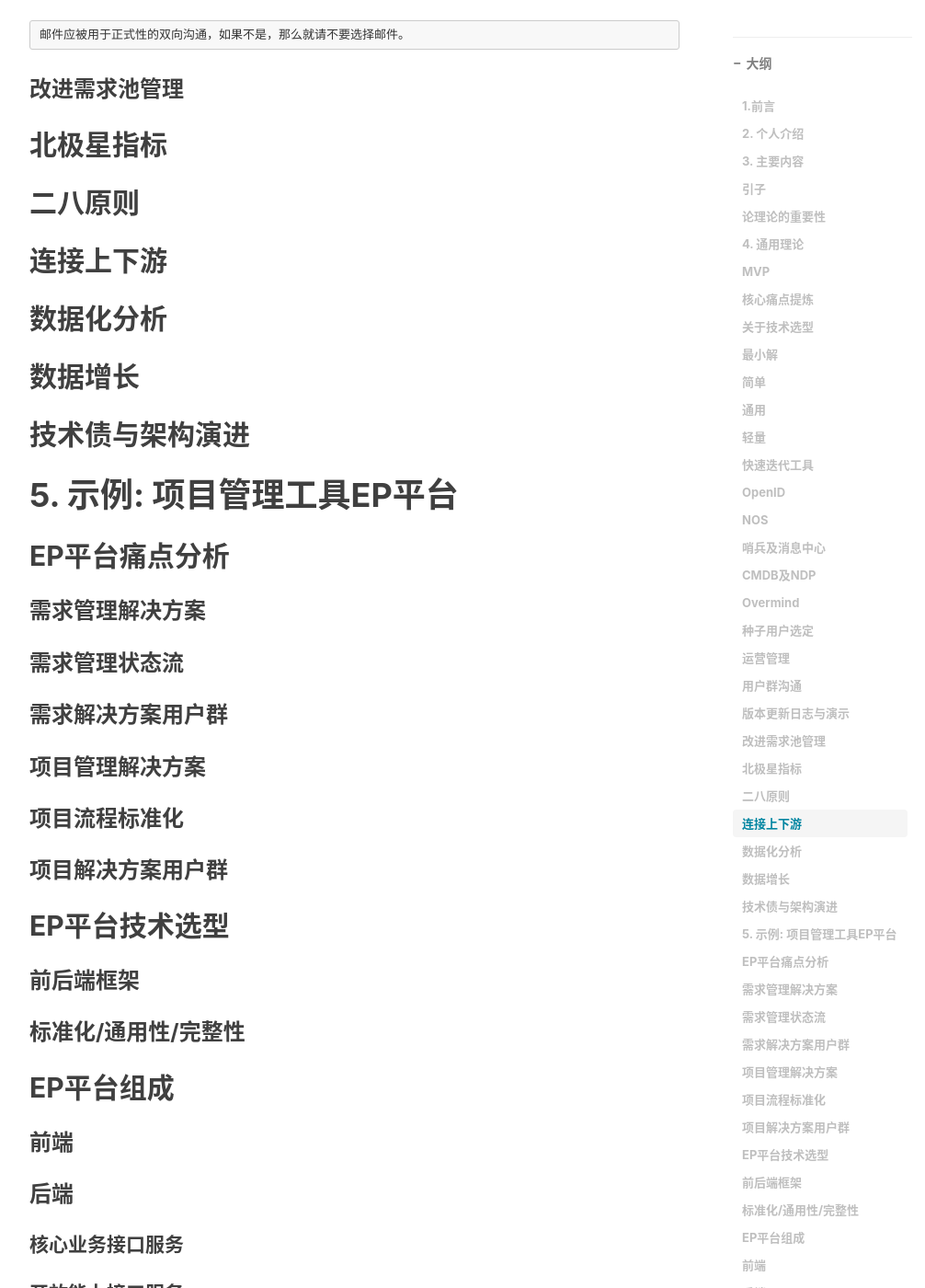
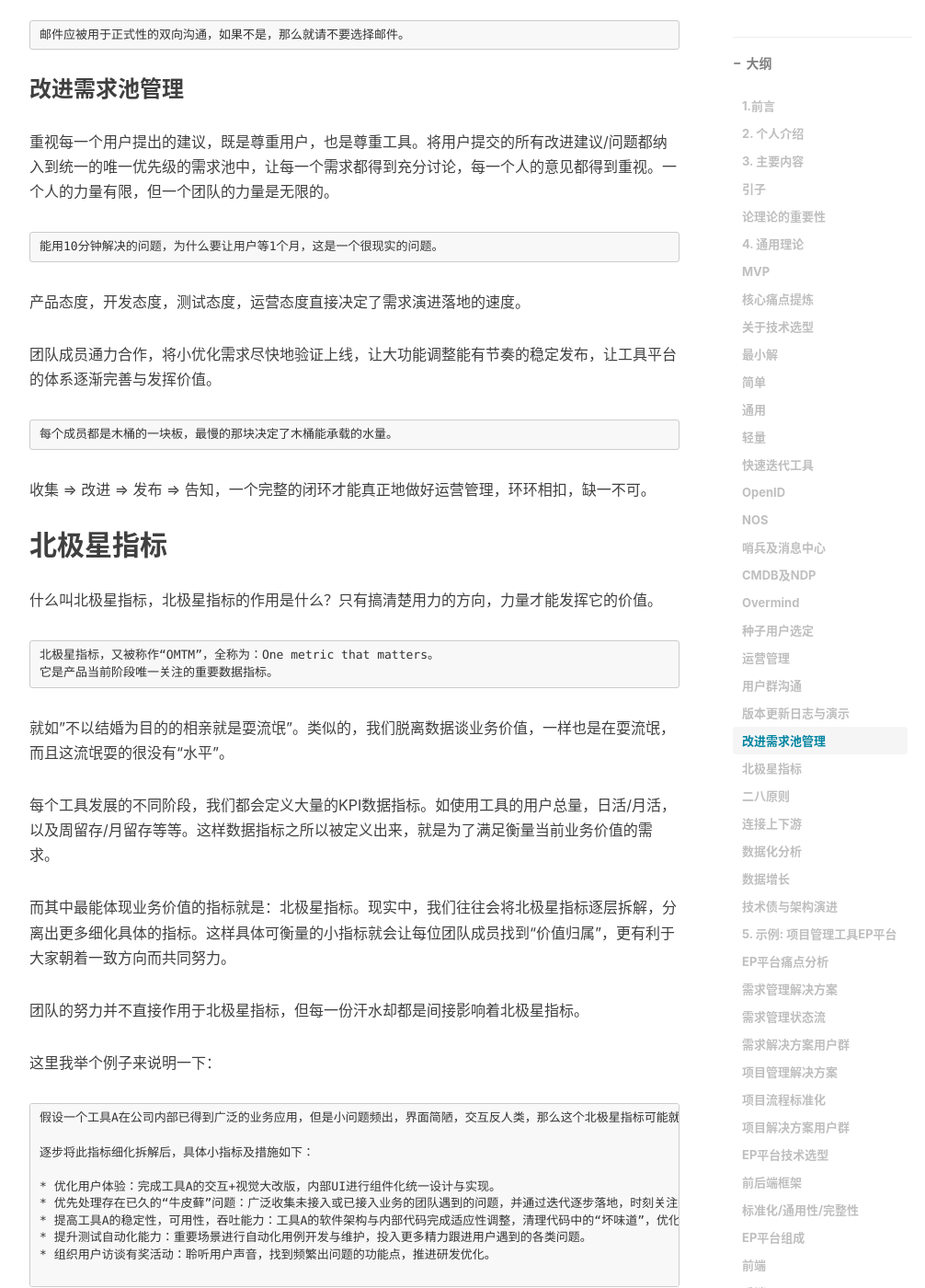
Before and after one commit to qingtian/qingtian.github.com, a Jekyll site: the page built from _posts/2020-09-05-tool-develop-experience.md, in a window 1280 px wide and 1400 px high, scrolled down 15953 px. Shown: the whole window at 92% size, without its empty margins (233-1239 px from the left). Built offline with Jekyll 4.4.1, drawn with Linux system fonts in a browser that asks for light colours; nearby versions of some CDN libraries; comment, search, counter and statistics services are not loaded; some of the changed text lies outside the part shown.

Commit message:
新增二/八原则章节内容

````diff
--- a/_posts/2020-09-05-tool-develop-experience.md
+++ b/_posts/2020-09-05-tool-develop-experience.md
@@ -517,9 +517,79 @@
 
 ### 改进需求池管理
 
+重视每一个用户提出的建议，既是尊重用户，也是尊重工具。将用户提交的所有改进建议/问题都纳入到统一的唯一优先级的需求池中，让每一个需求都得到充分讨论，每一个人的意见都得到重视。一个人的力量有限，但一个团队的力量是无限的。
+
+```
+能用10分钟解决的问题，为什么要让用户等1个月，这是一个很现实的问题。
+```
+
+产品态度，开发态度，测试态度，运营态度直接决定了需求演进落地的速度。
+
+团队成员通力合作，将小优化需求尽快地验证上线，让大功能调整能有节奏的稳定发布，让工具平台的体系逐渐完善与发挥价值。
+
+```
+每个成员都是木桶的一块板，最慢的那块决定了木桶能承载的水量。
+```
+
+收集 => 改进 => 发布 => 告知，一个完整的闭环才能真正地做好运营管理，环环相扣，缺一不可。
 
 ## 北极星指标
+
+什么叫北极星指标，北极星指标的作用是什么？只有搞清楚用力的方向，力量才能发挥它的价值。
+
+```
+北极星指标，又被称作“OMTM”，全称为：One metric that matters。
+它是产品当前阶段唯一关注的重要数据指标。
+```
+
+就如"不以结婚为目的的相亲就是耍流氓"。类似的，我们脱离数据谈业务价值，一样也是在耍流氓，而且这流氓耍的很没有“水平”。
+
+每个工具发展的不同阶段，我们都会定义大量的KPI数据指标。如使用工具的用户总量，日活/月活，以及周留存/月留存等等。这样数据指标之所以被定义出来，就是为了满足衡量当前业务价值的需求。
+
+而其中最能体现业务价值的指标就是：北极星指标。现实中，我们往往会将北极星指标逐层拆解，分离出更多细化具体的指标。这样具体可衡量的小指标就会让每位团队成员找到“价值归属”，更有利于大家朝着一致方向而共同努力。
+
+团队的努力并不直接作用于北极星指标，但每一份汗水却都是间接影响着北极星指标。
+
+这里我举个例子来说明一下：
+
+
+```
+假设一个工具A在公司内部已得到广泛的业务应用，但是小问题频出，界面简陋，交互反人类，那么这个北极星指标可能就是：“提升工具A的产品质量与体验”。
+
+逐步将此指标细化拆解后，具体小指标及措施如下：
+
+* 优化用户体验：完成工具A的交互+视觉大改版，内部UI进行组件化统一设计与实现。
+* 优先处理存在已久的“牛皮藓”问题：广泛收集未接入或已接入业务的团队遇到的问题，并通过迭代逐步落地，时刻关注新加功能对已有设计的影响。
+* 提高工具A的稳定性，可用性，吞吐能力：工具A的软件架构与内部代码完成适应性调整，清理代码中的“坏味道”，优化代码组织结构。
+* 提升测试自动化能力：重要场景进行自动化用例开发与维护，投入更多精力跟进用户遇到的各类问题。
+* 组织用户访谈有奖活动：聆听用户声音，找到频繁出问题的功能点，推进研发优化。
+
+```
+
+北极星指标并不是一成不变的。随着产品进入不同阶段的发展阶段，我们需要根据实际情况调整对应的北极星指标。
+
+而北极星指标存在的意义就在于：衡量业务价值。
+
 ## 二八原则
+
+```
+在任何一组事物中，最重要的只占其中一小部分，约20%，
+其余80% 尽管是多数，却是次要的。
+```
+
+80/20法则又称为帕累托法则，它代表人或组织需要花费时间、精力、金钱和人事在最重要的优先顺序上，用20%的时间收获成果的80%。
+
+对于工具开发来说，二八原则指示我们将核心精力聚焦到80%的用户功能需求上，而不要过多地消耗在20%不重要的事情上。
+
+产研之间资源不对等的矛盾，在现实工作中很难有效解决。如何最大化每个人的价值，使重点问题着重解决，次要事务延后或舍弃。这是我们每一个做工具/产品需要考虑的关键点。
+
+```
+只有真正把握了大多数人的需求要点，才能有效发挥工具价值。
+否则如同病急乱投医，到头来白费工夫。
+```
+
+因此，我们需要使用二八原则进行聚集、聚焦、再聚焦工具价值本质，将时间，精力分配到能体现北极星指标的关键功能点上去。只有这样，工具才更有可能获得成功，赢得用户。
+
 ## 连接上下游
 ## 数据化分析
 ## 数据增长
````
